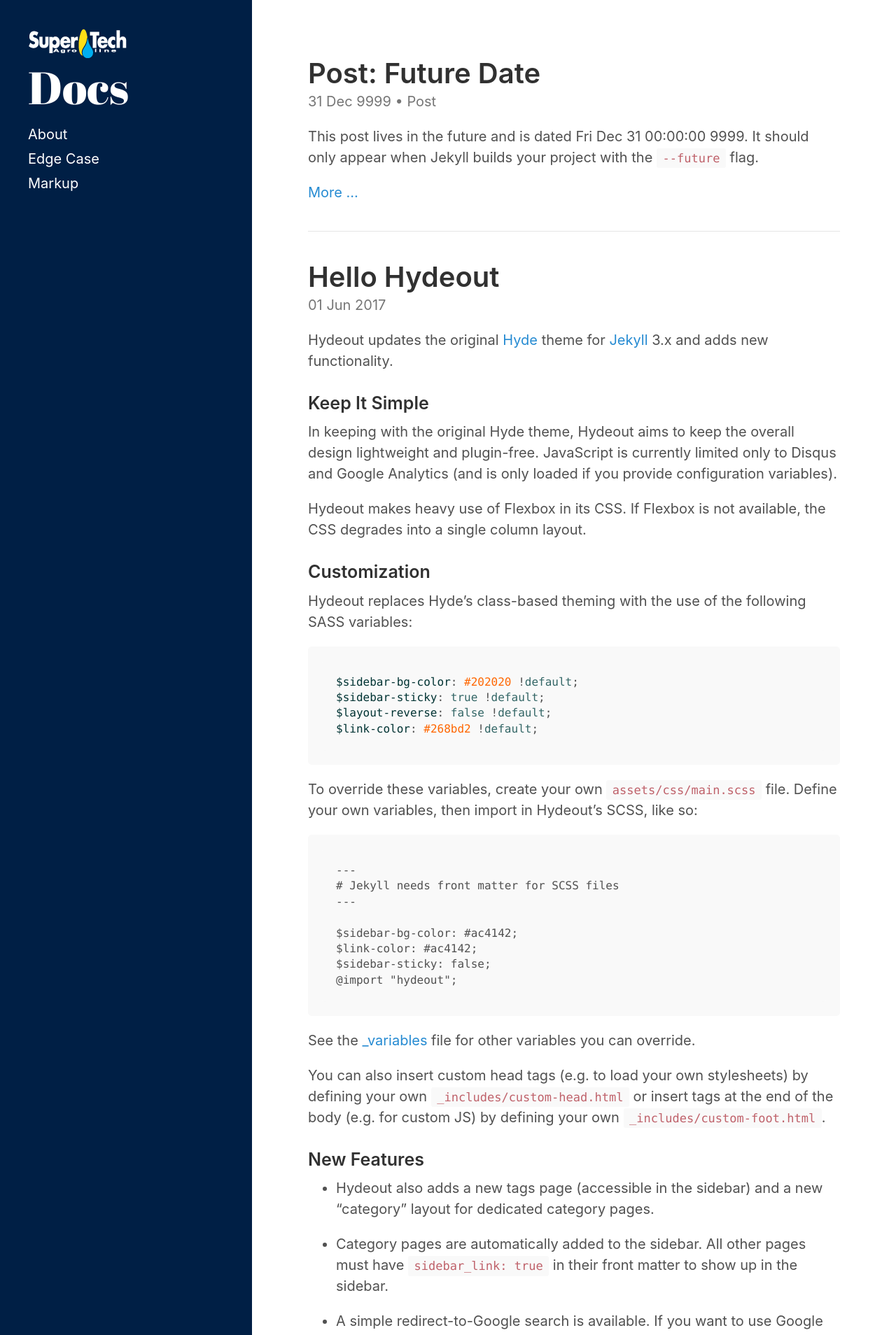
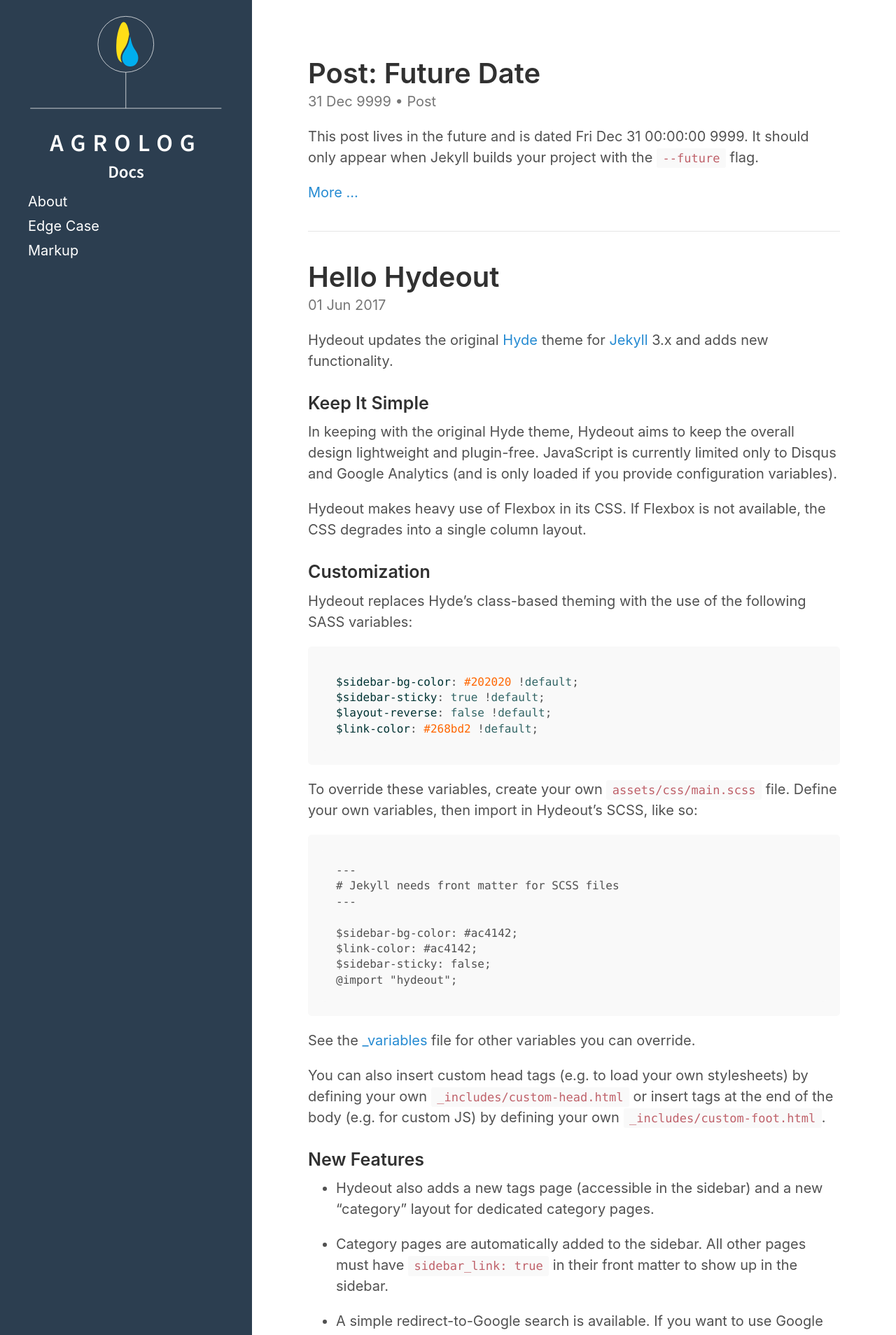
Before and after one commit to Terny22/Docs-example, a Jekyll site: the page built from index.html, in a window 1280 px wide. Shown: the top 1908 px of the page at 70% size. Built offline with Jekyll 4.4.1, drawn with Linux system fonts in a browser that asks for light colours; the list of posts is cut into pages by our own code; some of the changed text lies outside the part shown.

Commit message:
sidebar customizing

```diff
--- a/_includes/font-includes.html
+++ b/_includes/font-includes.html
@@ -3,4 +3,4 @@
   different fonts as applicable.
 {% endcomment %}
 
-<link rel="stylesheet" href="https://fonts.googleapis.com/css?family=Abril+Fatface" />
+<link href="https://fonts.googleapis.com/css?family=Source+Sans+Pro:600" rel="stylesheet">
--- a/_includes/sidebar.html
+++ b/_includes/sidebar.html
@@ -1,6 +1,7 @@
 <div id="sidebar">
   <header>
-    <div class="logo-container"></div>
+    <div class="logo-container"><img src="../images/agrolog_logo.svg"></div>
+    <div class="logo-title">agrolog</div>
     <{% if page.layout == "index" %}h1{% else %}div{% endif %} class="site-title">
       <a href="{{ site.baseurl }}/">
         {% unless page.url == "/" %}
@@ -14,10 +15,6 @@
         {% include sidebar-nav-links.html %}
     </div>
   <div>
-      {% if site.version %}
-      <span class="site-version">Currently v{{ site.version }}</span>
-      {% endif %}
-      {% include sidebar-icon-links.html %}
-      {% include copyright.html %}
+
   </div>
 </div>
--- a/_sass/hydeout/_layout.scss
+++ b/_sass/hydeout/_layout.scss
@@ -36,13 +36,12 @@ body {
   padding: $section-spacing;
 
   .site-title {
-    font-family: "Abril Fatface", serif;
-    font-weight: normal;
+    font-family: "Source Sans Pro", serif;
+    font-weight: 600;
     font-size: $large-font-size;
     color: rgba(255,255,255,.75);
     margin-top: 0;
     margin-bottom: $heading-spacing;
-
     a {
       color: inherit;
       &:hover { color: $sidebar-title-color; }
--- a/_sass/hydeout/_variables.scss
+++ b/_sass/hydeout/_variables.scss
@@ -45,7 +45,7 @@ $code-font-family: Menlo, Monaco, "Courier New", monospace !default;
 $code-color: #bf616a !default;
 
 // Hyde theming
-$sidebar-bg-color: #001F45 !default;
+$sidebar-bg-color: #2c3e50 !default;
 $sidebar-title-color: #ffffff !default;
 $sidebar-sticky: false !default;
 $layout-reverse: false !default;
--- a/assets/css/main.scss
+++ b/assets/css/main.scss
@@ -5,19 +5,30 @@
 
   .logo-container {
     margin: 0 auto;
-    width: 144px;
-    height: 44px;
-    background-image: url(../../images/supertech-weblogo.png);
+    width: 280px;
+    img {
+      width: 100%;
+    }
   }
-  #sidebar {
+  .logo-title {
+    text-transform: uppercase;
+    font-size: 1.75rem;
+    font-family: "Source Sans Pro", serif;
+    font-weight: 600;
+    text-align: center;
+    color: #fff;
+    letter-spacing: 0.5rem;
+  }
+  .home.index #sidebar {
     display: flex;
     flex-direction: column;
     justify-content: space-between;
-    #sidebar-icon-links {
-      margin-top: 0.5rem;
-    }
+    padding-top: 1rem;
     .nav-container {
       flex-grow: 1;
+    }
+    .site-title {
+      font-size: 1.25rem;
     }
   }
 
@@ -25,5 +36,18 @@
   .logo-container {
     margin: 0;
   }
+  body #sidebar {
+    display: flex;
+    flex-direction: column;
+    justify-content: space-between;
+    padding-top: 1rem;
+    .nav-container {
+      flex-grow: 1;
+    }
+    .site-title {
+      font-size: 1.25rem;
+      text-align: center;
+    }
+  }
 }
 @import "hydeout";
```
Also changed, not shown: images/agrolog_logo.svg (added), images/supertech-weblogo.png (deleted).
